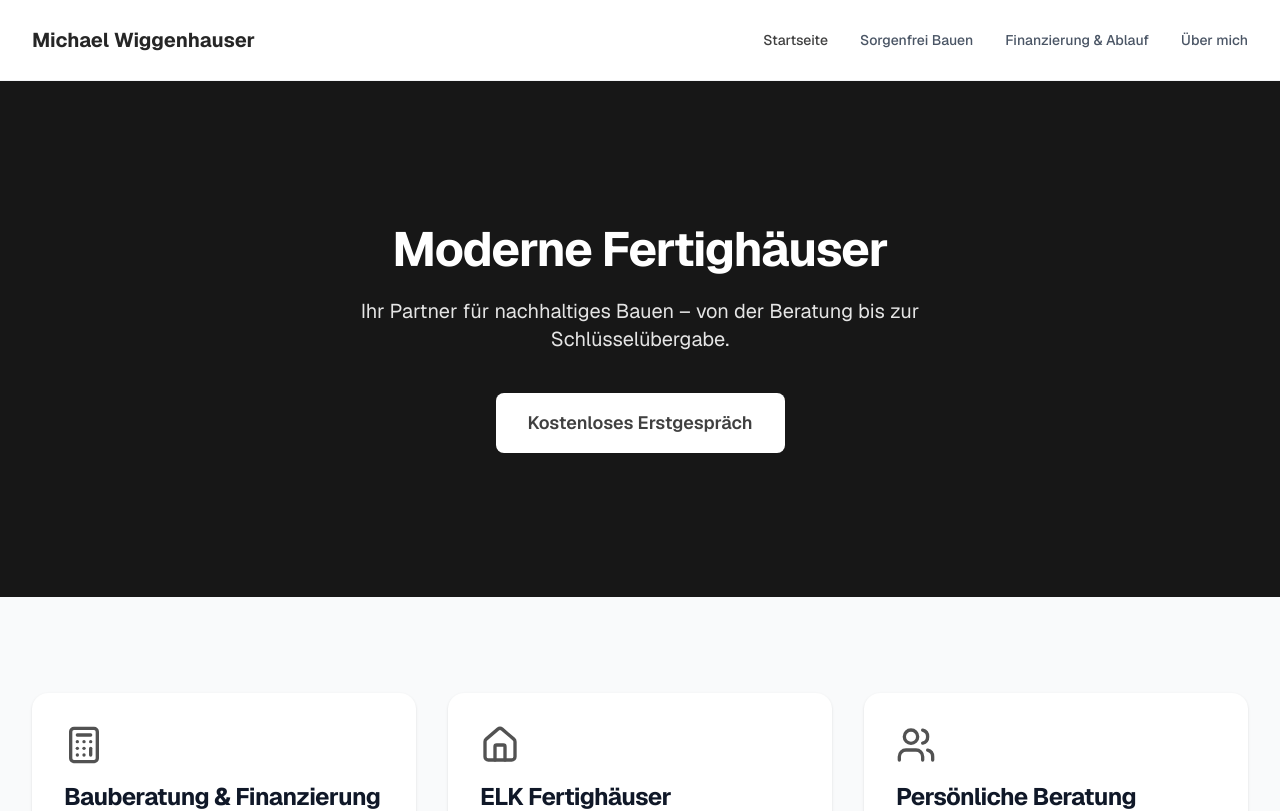
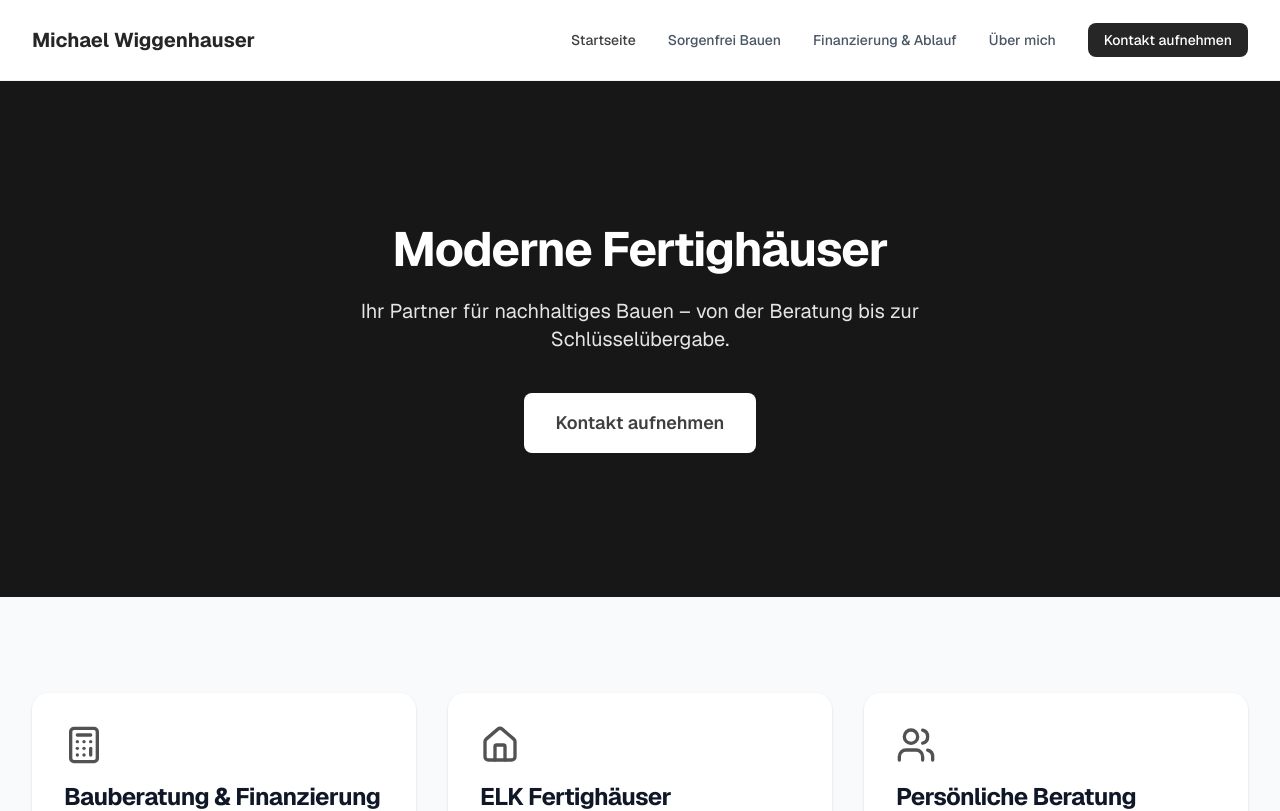
Before and after one commit to dieKrake/michael-wiggenhauser-website, a Next.js app: page / in a window 1280 px wide. Shown: the top 811 px of the page. Built offline with nearby package versions, Linux system fonts and the light colour scheme.

Commit message:
add smooth scrolling, contact CTA button in navbar, update hero CTA text

```diff
--- a/src/app/globals.css
+++ b/src/app/globals.css
@@ -1,4 +1,8 @@
 @import "tailwindcss";
+
+html {
+  scroll-behavior: smooth;
+}
 
 @theme inline {
   --color-primary-50: #fafafa;
--- a/src/components/layout/navbar.tsx
+++ b/src/components/layout/navbar.tsx
@@ -18,7 +18,7 @@ const Navbar: FC = () => {
         <nav className="flex h-16 items-center justify-between md:h-20">
           <Link
             href="/"
-            className="text-lg font-bold text-primary-800 md:text-xl"
+            className="text-primary-800 text-lg font-bold md:text-xl"
           >
             {siteConfig.name}
           </Link>
@@ -30,7 +30,7 @@ const Navbar: FC = () => {
                 <Link
                   href={item.href}
                   className={cn(
-                    "text-sm font-medium transition-colors hover:text-primary-700",
+                    "hover:text-primary-700 text-sm font-medium transition-colors",
                     pathname === item.href
                       ? "text-primary-700"
                       : "text-gray-600"
@@ -40,6 +40,14 @@ const Navbar: FC = () => {
                 </Link>
               </li>
             ))}
+            <li>
+              <a
+                href="#kontakt"
+                className="bg-primary-800 hover:bg-primary-900 rounded-lg px-4 py-2 text-sm font-medium text-white transition-colors"
+              >
+                Kontakt aufnehmen
+              </a>
+            </li>
           </ul>
 
           {/* Mobile Burger */}
--- a/src/components/sections/kontakt-formular.tsx
+++ b/src/components/sections/kontakt-formular.tsx
@@ -5,7 +5,10 @@ import Button from "@/components/ui/button";
 
 const KontaktFormular = () => {
   return (
-    <section className="border-t border-gray-200 bg-gray-50 py-16 md:py-24">
+    <section
+      id="kontakt"
+      className="scroll-mt-24 border-t border-gray-200 bg-gray-50 py-16 md:py-24"
+    >
       <Container>
         <div className="grid gap-12 md:grid-cols-2">
           {/* Info-Seite */}
--- a/src/lib/placeholder-data.ts
+++ b/src/lib/placeholder-data.ts
@@ -2,7 +2,7 @@ export const heroData = {
   headline: "Moderne Fertighäuser",
   subline:
     "Ihr Partner für nachhaltiges Bauen – von der Beratung bis zur Schlüsselübergabe.",
-  ctaText: "Kostenloses Erstgespräch",
+  ctaText: "Kontakt aufnehmen",
   ctaHref: "#kontakt",
 };
 
```
